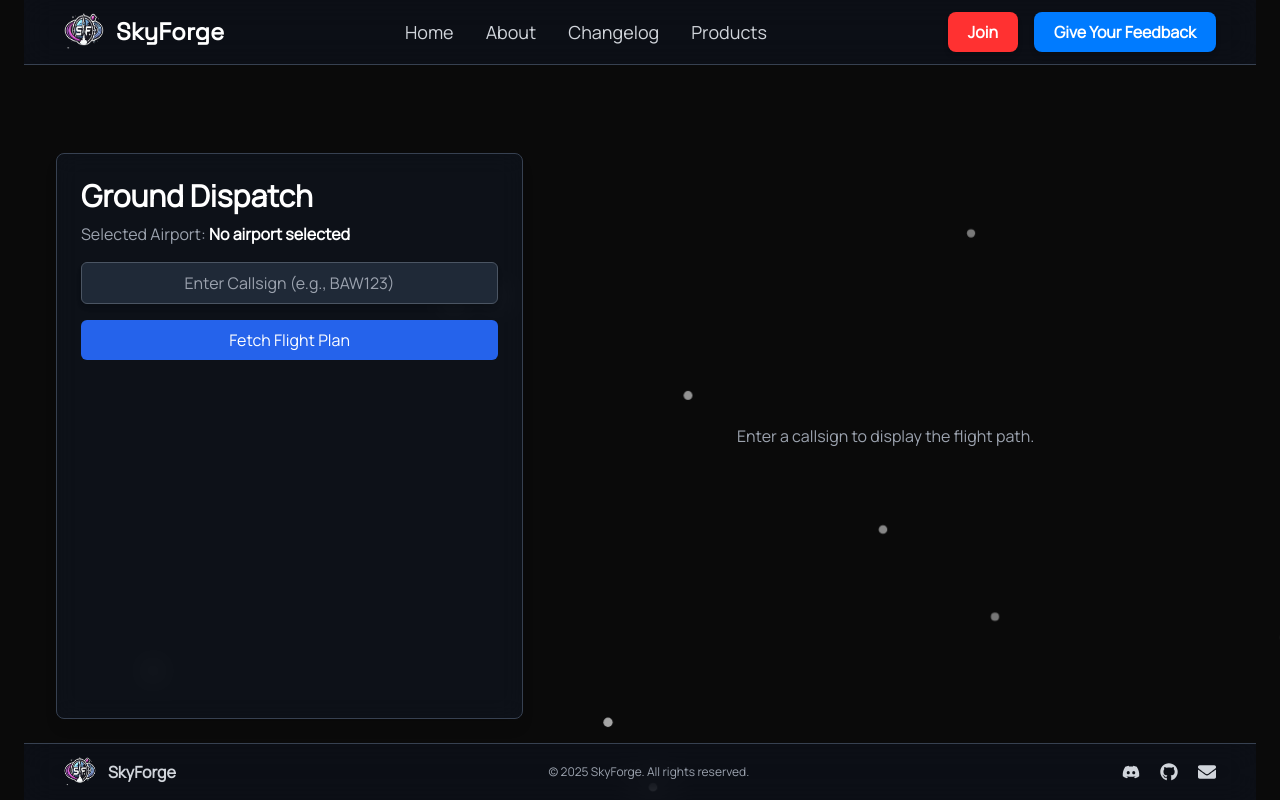
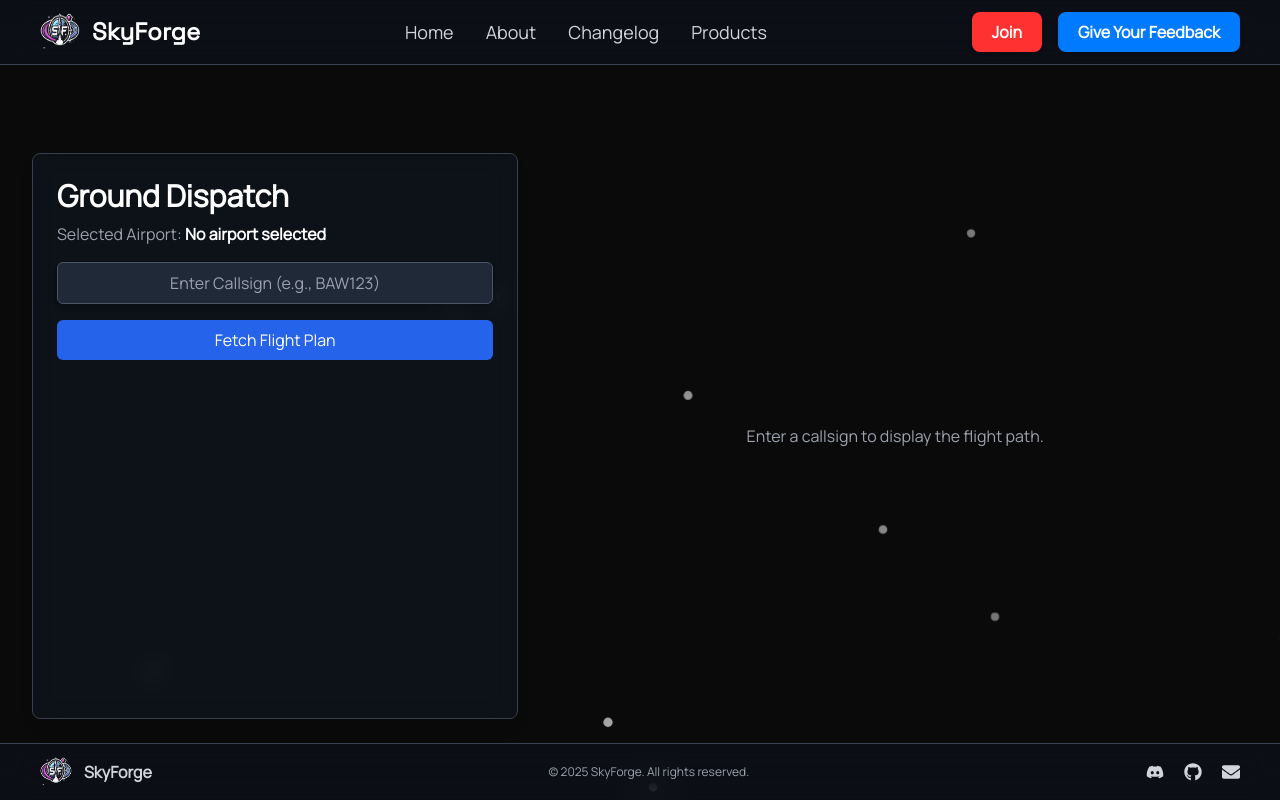
Before and after one commit to Hamza61988/SkyForge, a React (Vite) app in the folder frontend/: page /callsigninput in a window 1280 px wide. Built offline with nearby package versions, Linux system fonts and the light colour scheme; no server answers.

Commit message:
fixed typo

```diff
--- a/frontend/src/routes/runwaylink/CallsignInput.tsx
+++ b/frontend/src/routes/runwaylink/CallsignInput.tsx
@@ -304,7 +304,7 @@
 
 
   return (
-    <motion.div className="min-h-screen flex flex-col bg-[#0A0A0A] text-gray-300 relative px-6">
+    <motion.div className="min-h-screen flex flex-col bg-[#0A0A0A] text-gray-300 relative w-full">
       <FloatingParticles />
       <Header />
 
```
